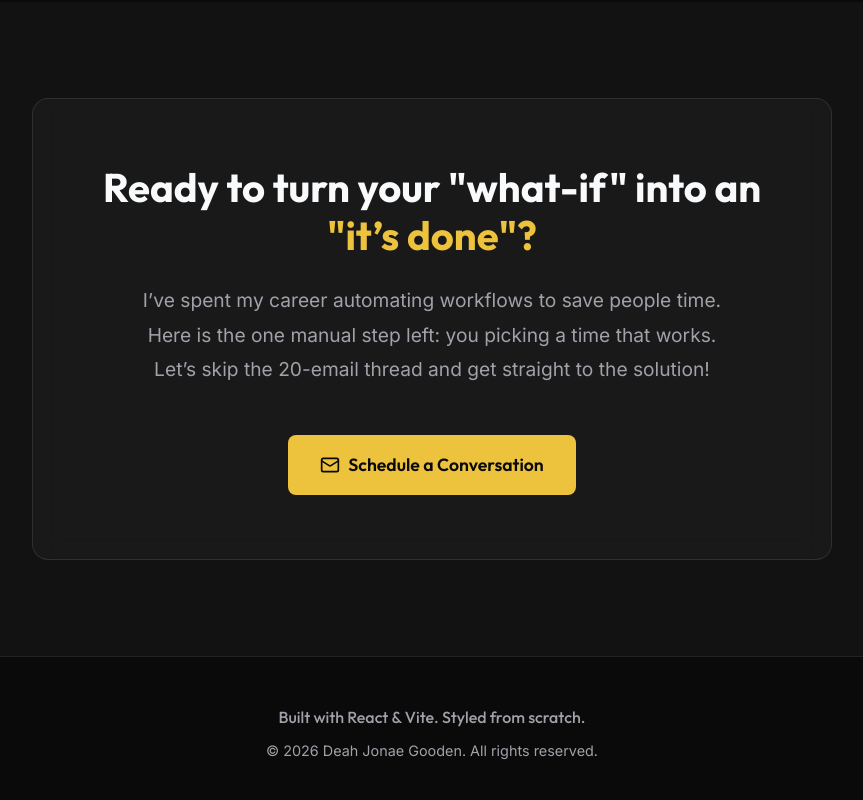
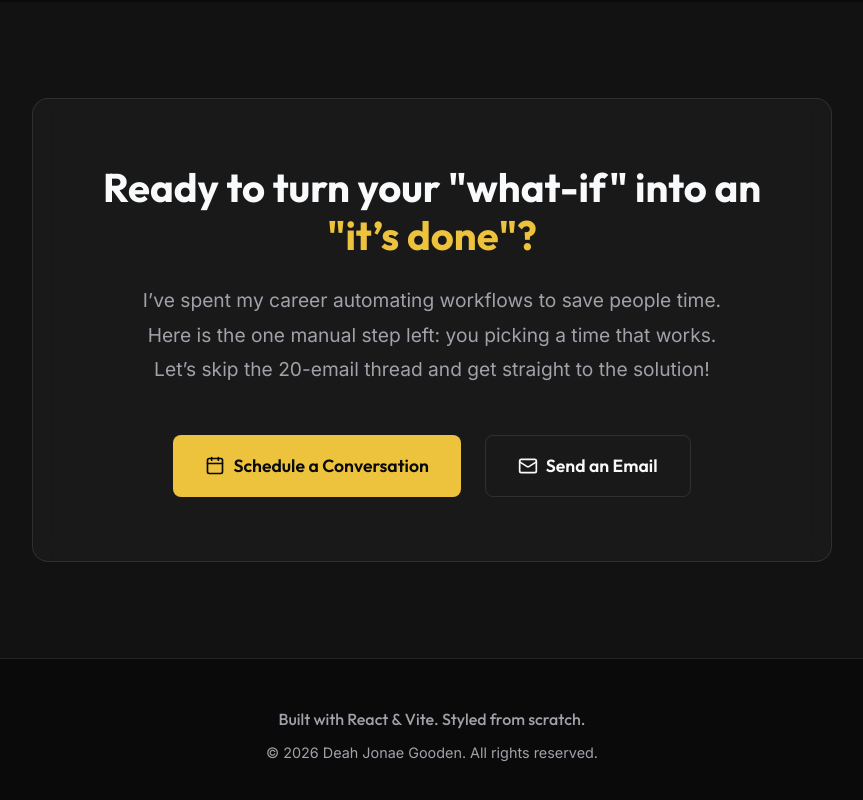
Before and after one commit to Black-Inspector-Gadget/dj-app, a React (Vite) app: page / in a window 1280 px wide. Shown: the part 5558-6358 px from the top of the page, without its empty margins (208-1071 px from the left). Built offline with nearby package versions, Linux system fonts and the light colour scheme.

Commit message:
Updated Contact buttons to include Google Calendar and Email links

```diff
--- a/src/components/Contact.jsx
+++ b/src/components/Contact.jsx
@@ -1,4 +1,4 @@
-import { Mail } from 'lucide-react';
+import { Mail, Calendar } from 'lucide-react';
 
 const Contact = () => {
   return (
@@ -12,9 +12,14 @@ const Contact = () => {
             I’ve spent my career automating workflows to save people time. Here is the one manual step left: you picking a time that works. Let’s skip the 20-email thread and get straight to the solution!
           </p>
 
-          <a href="mailto:deah.gooden@gmail.com" className="btn btn-primary" style={{ fontSize: '1.1rem', padding: '1rem 2rem' }}>
-            <Mail size={20} /> Schedule a Conversation
-          </a>
+          <div style={{ display: 'flex', justifyContent: 'center', gap: '1.5rem', flexWrap: 'wrap' }}>
+            <a href="https://calendar.google.com/calendar/u/1?cid=YzY4YTFhNTUxNzE5ZDYzODEzZWI2ZDQ4M2ViMTYwOWRmNjEzNjNmMzllNjc0NTE0Y2UxYjA2MTY0ZDYwYjZkNkBncm91cC5jYWxlbmRhci5nb29nbGUuY29t" target="_blank" rel="noopener noreferrer" className="btn btn-primary" style={{ fontSize: '1.1rem', padding: '1rem 2rem' }}>
+              <Calendar size={20} /> Schedule a Conversation
+            </a>
+            <a href="mailto:deah.gooden@gmail.com" className="btn btn-outline" style={{ fontSize: '1.1rem', padding: '1rem 2rem' }}>
+              <Mail size={20} /> Send an Email
+            </a>
+          </div>
         </div>
       </div>
     </section>
```
